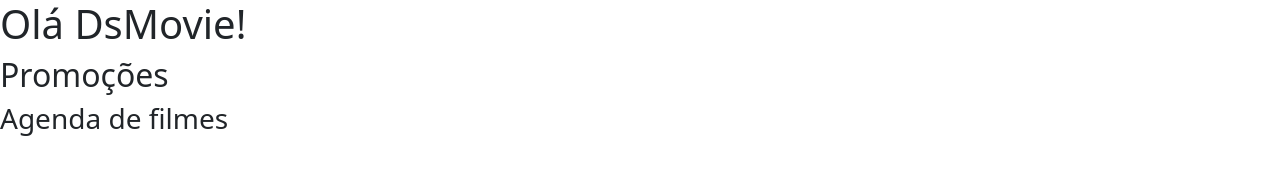
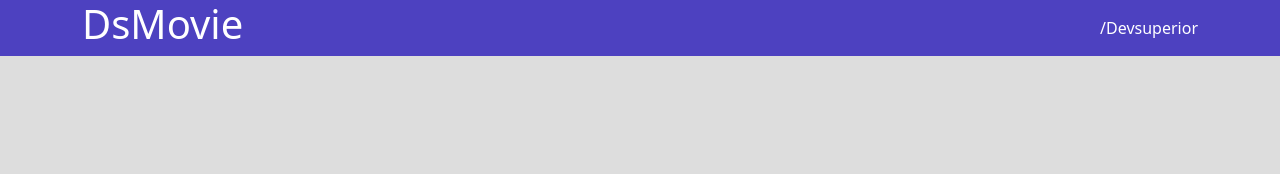
Before and after one commit to MatheusMoura-26/DsMovie, a plain HTML site: page index.html in a window 1280 px wide. Drawn offline with nearby package versions, Linux system fonts and the light colour scheme.

Commit message:
Barra superior PARTE 1

```diff
--- a/css/style.css
+++ b/css/style.css
@@ -1,5 +1,26 @@
 @import url('https://fonts.googleapis.com/css2?family=Open+Sans:wght@400;700&display=swap');
 
 *{
+    box-sizing:border-box ;
     font-family: 'Open Sans' sans-serif;
 }
+
+html, body{
+   background-color: #ddd;
+}
+
+header{
+    background-color: #4d41c0;
+    color: #fff;
+}
+
+nav{
+   display: flex;
+   align-items: center;
+   justify-content: space-between;
+}
+
+a, a:hover{
+    color: unset ;
+    text-decoration: none;
+}
--- a/index.html
+++ b/index.html
@@ -10,9 +10,12 @@
     <link rel="stylesheet" href="css/style.css">
 </head>
 <body>
-    <h1>Olá DsMovie!</h1>
-    <h2>Promoções</h2>
-    <h3>Agenda de filmes</h3>
+    <header>
+        <nav class="container">
+            <h1>DsMovie</h1>
+            <a href="https://github.com/MatheusMoura-26">/Devsuperior</a>
+        </nav>
+    </header>
 
 </body>
 </html>
```
